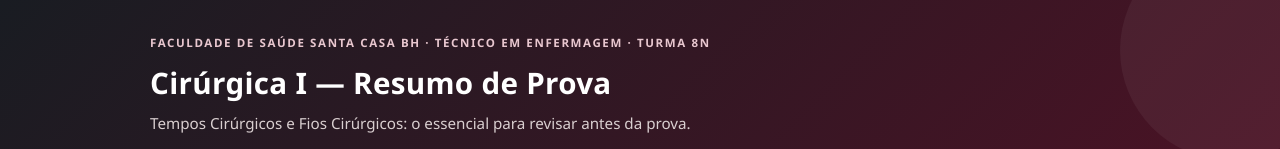
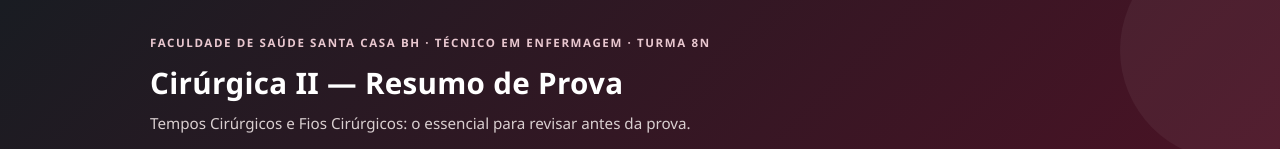
Before and after one commit to rafaelsilva-lab/resumo_cirurgica_2, a plain HTML site: page index.html in a window 1280 px wide. Shown: the top 149 px of the page. Drawn offline with Linux system fonts and the light colour scheme.

Commit message:
Update and rename resumo_cirurgica1.html to index.html

```diff
--- a/resumo_cirurgica1.html
+++ b/index.html
@@ -3,7 +3,7 @@
 <head>
 <meta charset="UTF-8">
 <meta name="viewport" content="width=device-width, initial-scale=1.0">
-<title>Cirúrgica I — Tempos Cirúrgicos & Fios Cirúrgicos</title>
+<title>Cirúrgica II — Tempos Cirúrgicos & Fios Cirúrgicos</title>
 <style>
 :root{
   --red: #8b1538;
@@ -444,7 +444,7 @@ footer{
 <header class="top">
   <div class="top-inner">
     <div class="eyebrow">Faculdade de Saúde Santa Casa BH · Técnico em Enfermagem · Turma 8N</div>
-    <h1 class="title">Cirúrgica I — Resumo de Prova</h1>
+    <h1 class="title">Cirúrgica II — Resumo de Prova</h1>
     <p class="subtitle">Tempos Cirúrgicos e Fios Cirúrgicos: o essencial para revisar antes da prova.</p>
     <div class="badge-row">
       <span class="badge">Diérese · Hemostasia · Exérese · Síntese</span>
```
